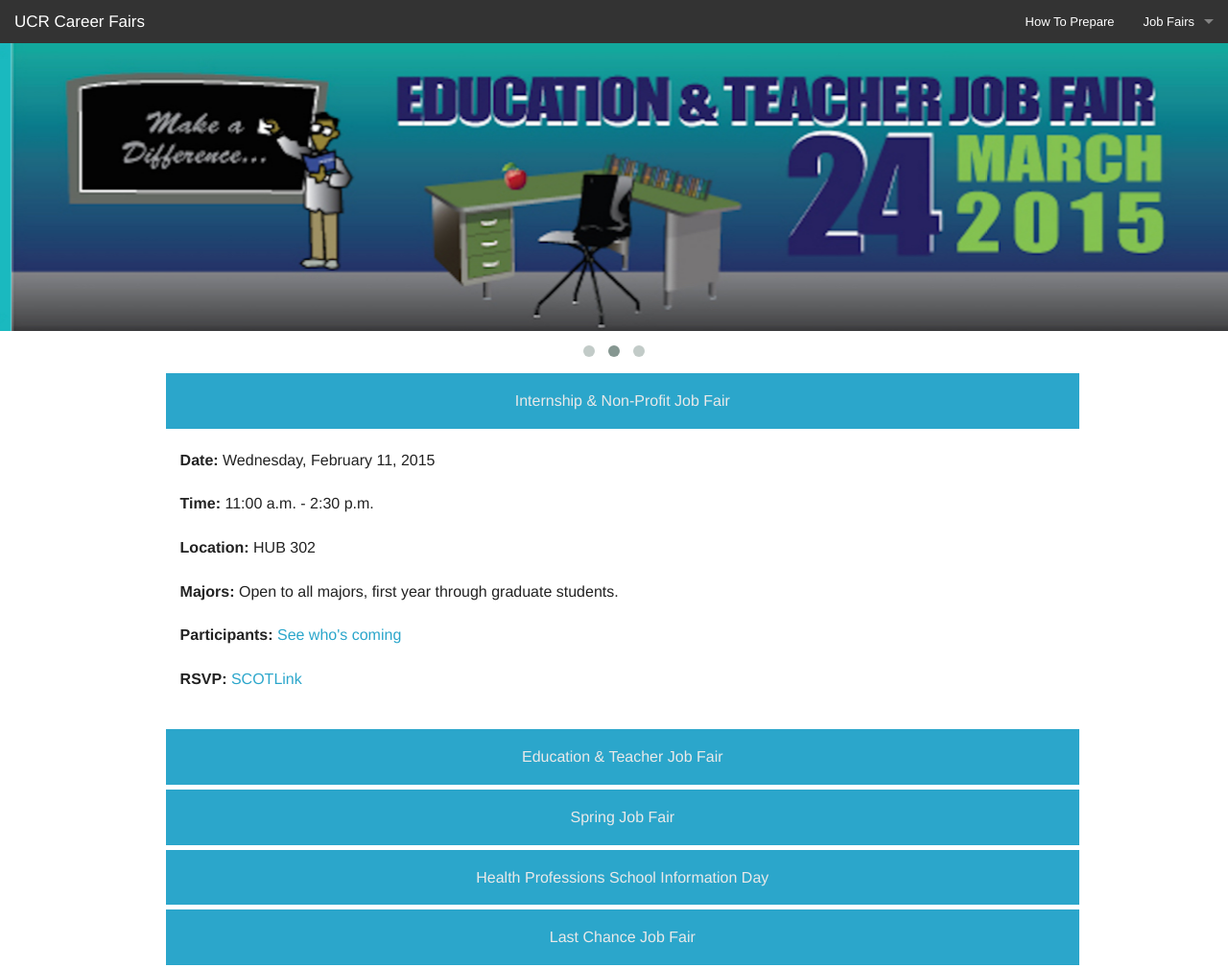
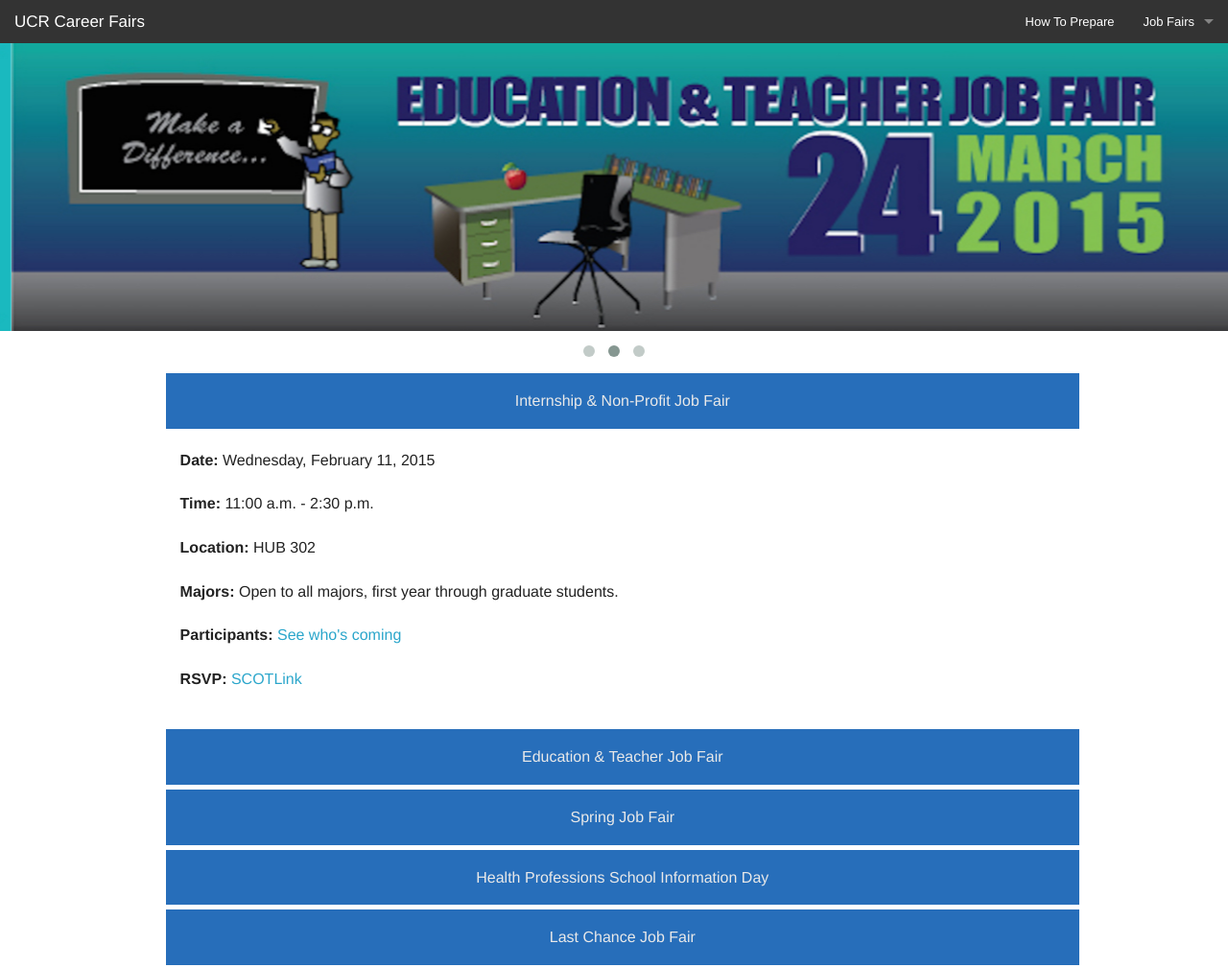
Before and after one commit to dancingblueberry/Career-fair-web-app2, a plain HTML site: page index.html in a window 1280 px wide. Shown: the top 1009 px of the page at 96% size. Drawn offline with Linux system fonts and the light colour scheme.

Commit message:
ucr color theme

```diff
--- a/css/custom.css
+++ b/css/custom.css
@@ -1,3 +1,4 @@
+/* carousel settings */
 #carousel .item img{
   display: block;
   width: 100%;
@@ -7,14 +8,14 @@
 /* accordion settings */
 .accordion dd > a:hover,
 .accordion .accordion-navigation > a:hover {
-  background-color: #2285a2;
+  background-color: #0B57A6;
 }
 
 .accordion dd > a,
+.accordion .accordion-navigation > a,
 .accordion dd.active > a,
-.accordion .accordion-navigation > a,
 .accordion .accordion-navigation.active > a {
-  background-color: #2ba6cb;
+  background-color: #276EBA;
   color: #e9e9e9;
   text-align: center;
   margin-top: 5px;
```
Also changed, not shown: fairs/Internship-Non-Profit-Job-Fair.html (+1 -1 lines).
